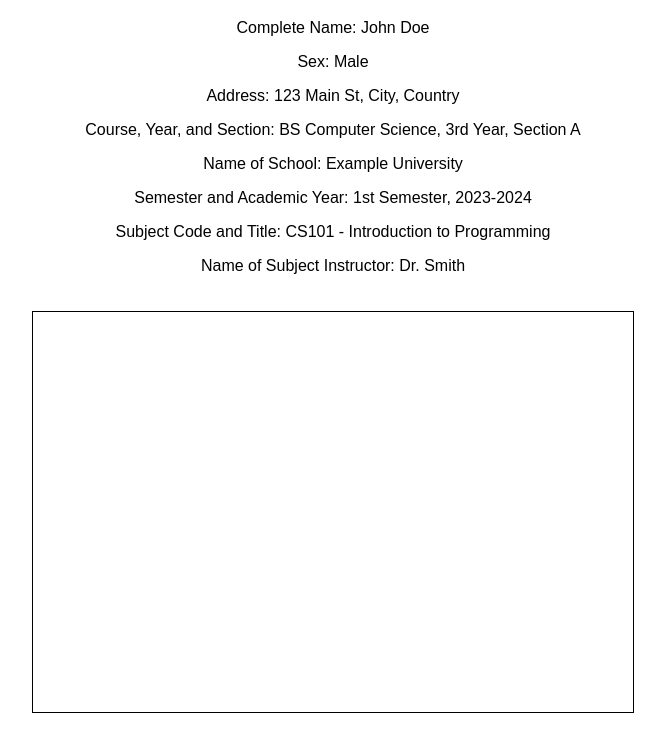
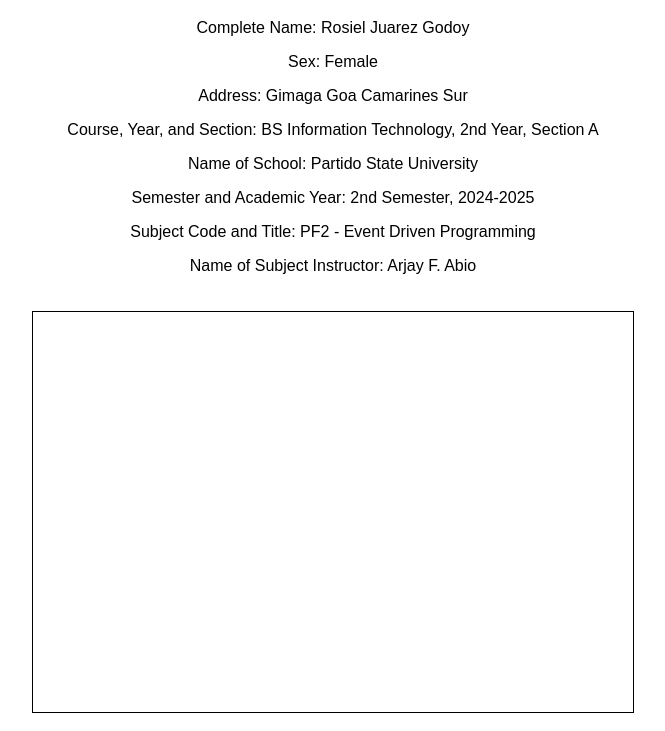
Before and after one commit to Shiemayyy/Interactive-Canvas-Shape-Editor, a plain HTML site: page index.html in a window 1280 px wide. Shown: the part 69-800 px from the top of the page, without its empty margins (307-972 px from the left). Drawn offline with Linux system fonts and the light colour scheme.

Commit message:
index.html

```diff
--- a/index.html
+++ b/index.html
@@ -25,15 +25,15 @@
 </head>
 <body>
     <header>
-        <h1>Your Profile Information</h1>
-        <p>Complete Name: John Doe</p>
-        <p>Sex: Male</p>
-        <p>Address: 123 Main St, City, Country</p>
-        <p>Course, Year, and Section: BS Computer Science, 3rd Year, Section A</p>
-        <p>Name of School: Example University</p>
-        <p>Semester and Academic Year: 1st Semester, 2023-2024</p>
-        <p>Subject Code and Title: CS101 - Introduction to Programming</p>
-        <p>Name of Subject Instructor: Dr. Smith</p>
+       <h1>Your Profile Information</h1>
+        <p>Complete Name: Rosiel Juarez Godoy</p>
+        <p>Sex: Female</p>
+        <p>Address: Gimaga Goa Camarines Sur</p>
+        <p>Course, Year, and Section: BS Information Technology, 2nd Year, Section A</p>
+        <p>Name of School: Partido State University</p>
+        <p>Semester and Academic Year: 2nd Semester, 2024-2025</p>
+        <p>Subject Code and Title: PF2 - Event Driven Programming</p>
+        <p>Name of Subject Instructor: Arjay F. Abio</p>
     </header>
     <canvas id="canvas" width="600" height="400"></canvas>
     <script>
```
